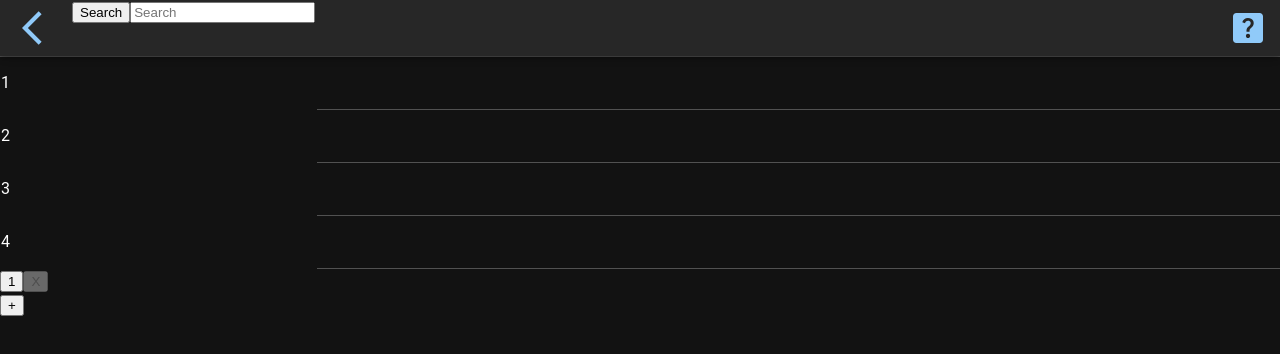
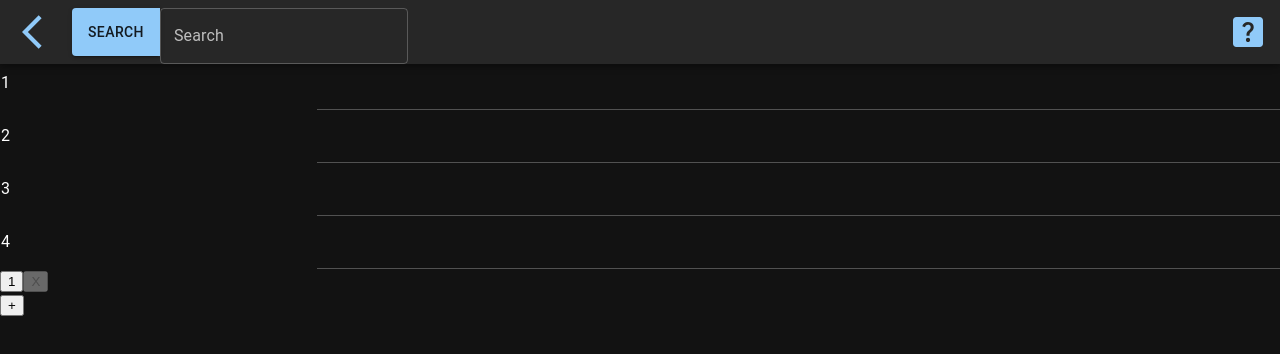
Before and after one commit to k4-100/calc, a React (Create React App) app: page /calc in a window 1280 px wide. Shown: the top 354 px of the page. Built offline with nearby package versions, Linux system fonts and the light colour scheme.

Commit message:
Reworked search bar

```diff
--- a/src/components/Sheet/UtilityBelt/SearchBar.tsx
+++ b/src/components/Sheet/UtilityBelt/SearchBar.tsx
@@ -2,6 +2,7 @@ import React, { useState } from "react";
 import _ from "lodash";
 import { useGlobalContext } from "../../../context";
 import { TableClass, SheetClass } from "../../../utility/Classes";
+import { Button, TextField, Box } from "@mui/material";
 /**
  *
  * @returns Search Bar
@@ -38,24 +39,43 @@ const SearchBar: React.FC = () => {
     }
   };
   return (
-    <div className="SearchBar">
-      <div className="d-flex m-2">
-        <button
-          className="btn btn-outline-success my-2 my-sm-0"
+    <>
+      <Box
+        sx={{
+          my: 1,
+          display: "flex",
+          boxSizing: "border-box",
+        }}
+      >
+        <Button
+          variant="contained"
+          sx={{
+            borderTopRightRadius: 0,
+            borderBottomRightRadius: 0,
+          }}
           onClick={() => handleSearchButtonClick()}
         >
           Search
-        </button>
-        <input
+        </Button>
+        {/* <input
           className="form-control w-25"
           type="search"
           placeholder="Search"
           aria-label="Search"
           value={searchQuery}
           onChange={(e) => handleTextChange(e)}
+        /> */}
+        <TextField
+          label="Search"
+          variant="outlined"
+          sx={{
+            "& > * > *": {
+              p: 1.5,
+            },
+          }}
         />
-      </div>
-    </div>
+      </Box>
+    </>
   );
 };
 
--- a/src/components/Sheet/UtilityBelt/index.tsx
+++ b/src/components/Sheet/UtilityBelt/index.tsx
@@ -1,7 +1,5 @@
 import React, { useState } from "react";
-import { AiOutlineArrowLeft } from "react-icons/ai";
-import { MdHelpCenter } from "react-icons/md";
-import { Button, IconButton, AppBar } from "@mui/material";
+import { Button, AppBar } from "@mui/material";
 import { Link as RouterLink } from "react-router-dom";
 import SearchBar from "./SearchBar";
 import Help from "./Help";
@@ -20,17 +18,13 @@ const UtilityBelt: React.FC = () => {
         sx={{
           display: "flex",
           flexDirection: "row",
-          height: "56px",
+          height: "64px",
         }}
       >
         <Button
           component={RouterLink}
           to="/"
           sx={{
-            // borderRight: "1px solid yellow",
-            // borderRightColor: "primary.main",
-            // borderTopRightRadius: 0,
-            // borderBottomRightRadius: 0,
             mr: 1,
           }}
         >
```
